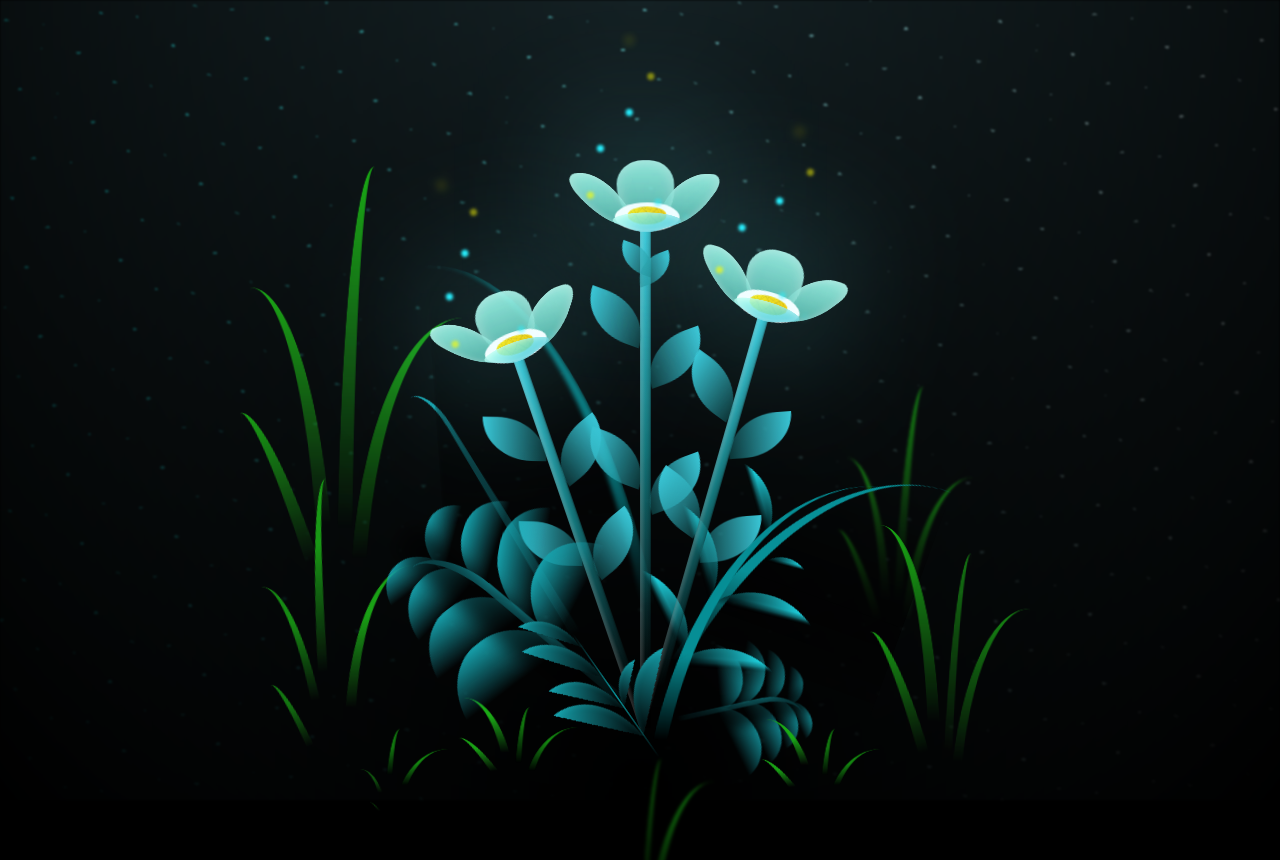
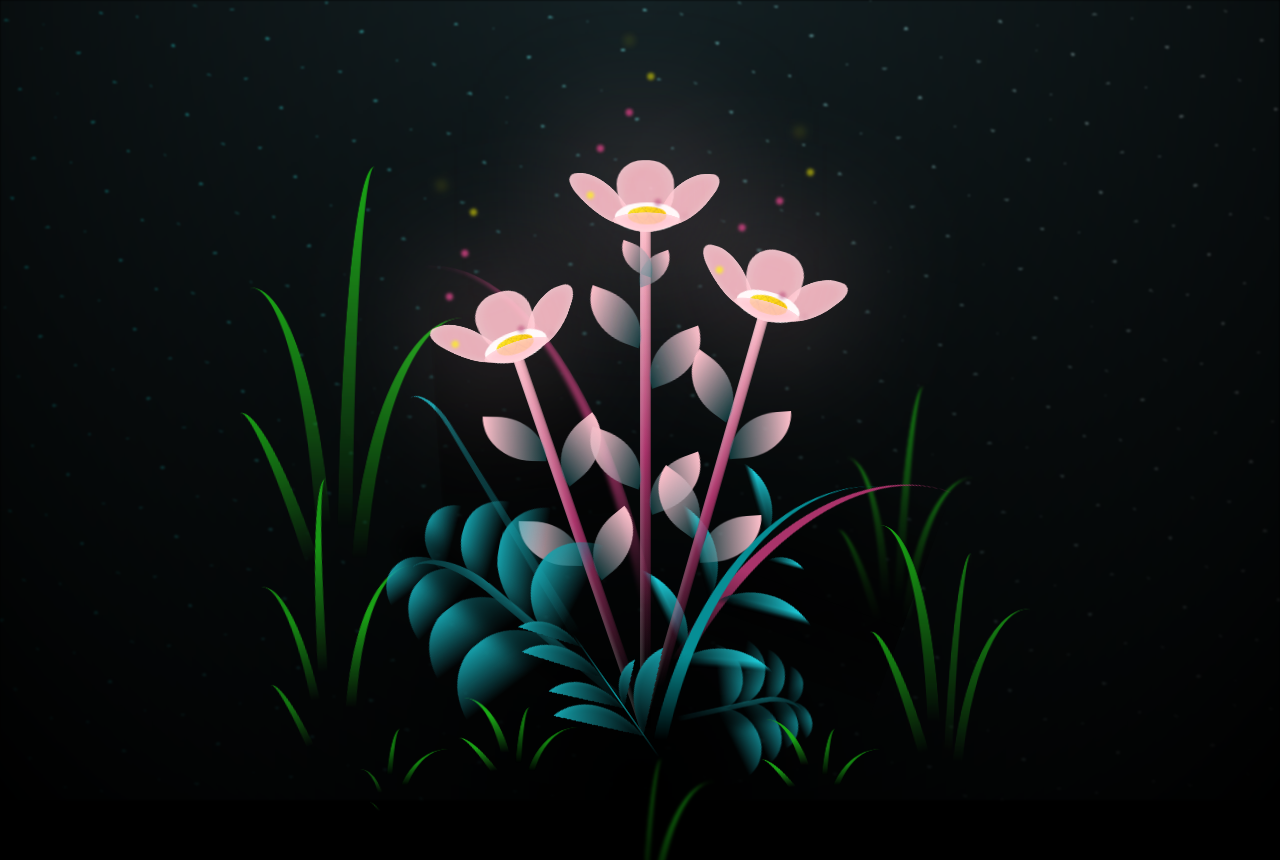
Before and after one commit to Lanshissh/Caila, a plain HTML site: page flower.html in a window 1280 px wide. Shown: the top 860 px of the page. Drawn offline with Linux system fonts and the light colour scheme.

Commit message:
Add files via upload

```diff
--- a/css/main.css
+++ b/css/main.css
@@ -154,7 +154,7 @@ body {
   transform: translate(-50%, -100%);
   width: 8vmin;
   height: 8vmin;
-  background-color: #6bf0ff;
+  background-color: #FFC0CB;
   filter: blur(10vmin);
 }
 .flower__leaf {
@@ -164,8 +164,8 @@ body {
   width: 8vmin;
   height: 11vmin;
   border-radius: 51% 49% 47% 53%/44% 45% 55% 69%;
-  background-color: #a7ffee;
-  background-image: linear-gradient(to top, #54b8aa, #a7ffee);
+  background-color: #FFC0CB;
+  background-image: linear-gradient(to top, #FFC0CB, #FFC0CB);
   transform-origin: bottom center;
   opacity: 0.9;
   box-shadow: inset 0 0 2vmin rgba(255, 255, 255, 0.5);
@@ -185,7 +185,7 @@ body {
   transform-origin: bottom left;
   border-radius: 4vmin 10vmin 4vmin 4vmin;
   transform: translate(0%, 18%) rotateX(70deg) rotate(-43deg);
-  background-image: linear-gradient(to top, #39c6d6, #a7ffee);
+  background-image: linear-gradient(to top, #FFC0CB, #FFC0CB);
   z-index: 1;
   opacity: 0.8;
 }
@@ -212,7 +212,7 @@ body {
 .flower__line {
   height: 55vmin;
   width: 1.5vmin;
-  background-image: linear-gradient(to left, rgba(0, 0, 0, 0.2), transparent, rgba(255, 255, 255, 0.2)), linear-gradient(to top, transparent 10%, #14757a, #39c6d6);
+  background-image: linear-gradient(to left, rgba(0, 0, 0, 0.2), transparent, rgba(255, 255, 255, 0.2)), linear-gradient(to top, transparent 10%, #AA336A  , #FFC0CB);
   box-shadow: inset 0 0 2px rgba(0, 0, 0, 0.5);
   -webkit-animation: grow-flower-tree 4s backwards;
           animation: grow-flower-tree 4s backwards;
@@ -227,7 +227,7 @@ body {
   height: var(--h);
   border-top-right-radius: var(--h);
   border-bottom-left-radius: var(--h);
-  background-image: linear-gradient(to top, rgba(20, 117, 122, 0.4), #39c6d6);
+  background-image: linear-gradient(to top, rgba(20, 117, 122, 0.4), #FFC0CB);
 }
 .flower__line__leaf--1 {
   transform: rotate(70deg) rotateY(30deg);
@@ -271,7 +271,8 @@ body {
           animation: light-ans 4s linear infinite backwards;
 }
 .flower__light:nth-child(odd) {
-  background-color: #23f0ff;
+  background-color: #AA336A
+  ;
 }
 .flower__light--1 {
   left: -2vmin;
@@ -592,9 +593,9 @@ body {
   width: 30vmin;
   height: 50vmin;
   border-top-left-radius: 100%;
-  border-left: 2vmin solid #079097;
+  border-left: 2vmin solid #AA336A;
   background-image: linear-gradient(to bottom, transparent, var(--dark-color) 60%);
-  -webkit-mask-image: linear-gradient(to top, transparent 30%, #079097 60%);
+  -webkit-mask-image: linear-gradient(to top, transparent 30%, #AA336A 60%);
 }
 .flower__g-right--1 {
   -webkit-animation: flower-g-right-ans 2.5s linear infinite;
@@ -781,8 +782,8 @@ body {
   border-radius: 100% 0% 0% 100%/100% 100% 0% 0%;
   box-shadow: inset 0 2px 1vmin hsla(184deg, 97%, 58%, 0.2);
   background-image: linear-gradient(to bottom left, transparent, var(--dark-color)), linear-gradient(to bottom right, #159faa 50%, transparent 50%, transparent);
-  -webkit-mask-image: linear-gradient(to bottom right, #159faa 50%, transparent 50%, transparent);
-  mask-image: linear-gradient(to bottom right, #159faa 50%, transparent 50%, transparent);
+  -webkit-mask-image: linear-gradient(to bottom right, #AA336A 50%, transparent 50%, transparent);
+  mask-image: linear-gradient(to bottom right, #AA336A 50%, transparent 50%, transparent);
 }
 .flower__g-fr {
   position: absolute;
@@ -827,7 +828,7 @@ body {
   border-radius: 100% 0% 0% 100%/100% 100% 0% 0%;
   box-shadow: inset 0 2px 1vmin hsla(184deg, 97%, 58%, 0.2);
   background-image: linear-gradient(to bottom left, transparent, var(--dark-color) 98%), linear-gradient(to bottom right, #23f0ff 45%, transparent 50%, transparent);
-  -webkit-mask-image: linear-gradient(135deg, #159faa 40%, transparent 50%, transparent);
+  -webkit-mask-image: linear-gradient(135deg, #AA336A 40%, transparent 50%, transparent);
 }
 .flower__g-fr__leaf--1 {
   left: 20vmin;
```
